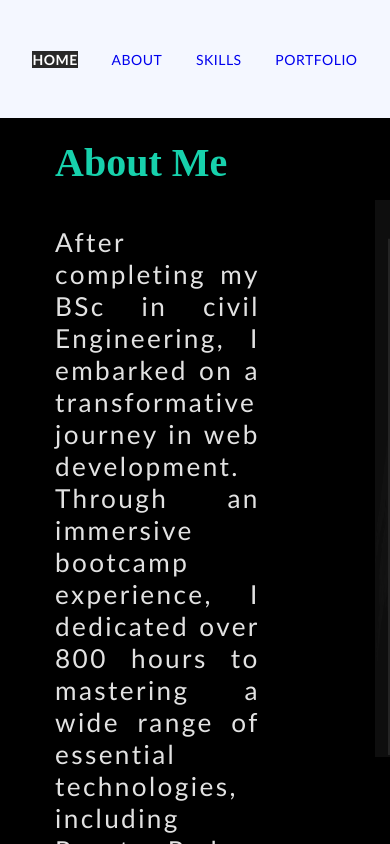
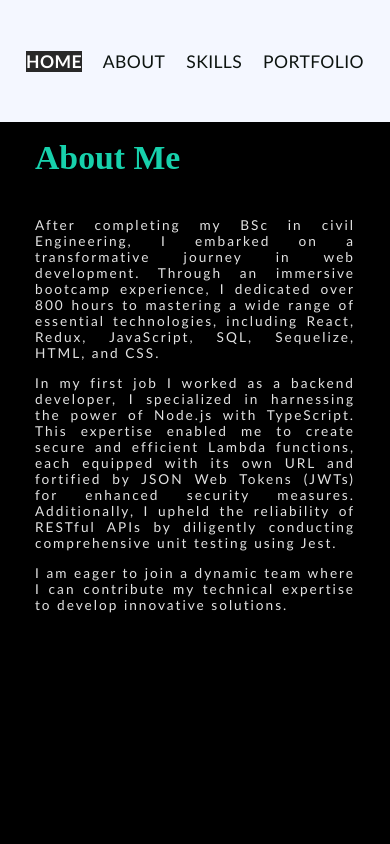
Before and after one commit to AlejoMl1/CV-React, a React (Create React App) app: page /aboutMe in a window 390 px wide. Built offline with nearby package versions, Linux system fonts and the light colour scheme.

Commit message:
about me is now responsive

```diff
--- a/src/components/AboutMe/AboutMe.module.scss
+++ b/src/components/AboutMe/AboutMe.module.scss
@@ -1,12 +1,13 @@
+
+
 .about {
     width: 100%;
     height: 100vh;
+    overflow-y: auto;
     box-sizing: border-box;
     display: flex;
     align-items: center;
     justify-content: space-between;
-    /* padding: 50px 5% 0px 5%; */
-    overflow: hidden;
     background-color: black;
 }
 
@@ -16,22 +17,23 @@
     height: 100%;
     padding-right: 55px;
     padding-left: 55px;
-    padding-top: min(350px,33vh);
+    padding-top: min(290px,30vh);
 }
 
 .about-text h1 {
-    font-size: min(6vh,40px);
+    font-size: min(2.8vw,35px);
+    // font-size: min(26px,2vw);
     color: #17d1ac;
     font-family: Poppins;
 }
 
 /* Weight is if font is more or less bold.
 Size is height of font... */
-.about-text h2 {
-    font-size: 2.2rem;
-    color: #ffffffff;
-    font-weight: 400;
-}
+// .about-text h2 {
+//     font-size:min(4vw,30px);
+//     color: #ffffffff;
+//     font-weight: 400;
+// }
 
 .about-text h1,
 h2 {
@@ -40,12 +42,12 @@ h2 {
 }
 
 .about-general{
-    margin-top: min(40px,7vh);
+    margin-top: min(55px,4.5vw);
 }
 
 
 .about-general p {
-    font-size: max(20px,3.1vh);
+    font-size: min(26px,2vw);
     color: rgba(251, 251, 251, 0.90);
     letter-spacing: 2.4px;
     text-align: justify;
@@ -80,3 +82,4 @@ h2 {
     padding-left: 60px;
 
 }
+@import './AboutMeSmall.module.scss';
--- /dev/null
+++ b/src/components/AboutMe/AboutMeSmall.module.scss
@@ -0,0 +1,61 @@
+@media only screen and (max-width: 767px) {
+
+.about {
+    width: 100vw;
+    height: 100vh;
+    box-sizing: border-box;
+    display: flex;
+    align-items: center;
+    justify-content:center;
+    /* padding: 50px 5% 0px 5%; */
+    // overflow: hidden;
+    background-color: black;
+}
+
+.about-text {
+    font-family: 'Gill Sans', 'Gill Sans MT', Calibri, 'Trebuchet MS', sans-serif;
+    padding-right: 35px;
+    padding-left: 35px;
+    padding-top: min(350px,33vh);
+    width: 100%;
+}
+
+.about-text h1 {
+    font-size: min(4vh,40px);
+    color: #17d1ac;
+    font-family: Poppins;
+}
+
+
+.about-general{
+    margin-top: min(40px,5vh);
+    padding: 0;
+
+}
+
+
+.about-general p {
+    font-size: min(15px,3.5vw);
+    color: rgba(251, 251, 251, 0.90);
+    letter-spacing: 2px;
+    text-align: justify;
+    text-justify: inter-word;
+}
+
+.first-p{
+    padding-top: 700px;
+}
+
+.about-text-movil {
+    display: none;
+}
+
+.about-model {
+    display: none;
+
+}
+
+.about-model img {
+    display: none;
+}
+}
--- a/src/components/FirstSection/FirstSectionSmall.module.scss
+++ b/src/components/FirstSection/FirstSectionSmall.module.scss
@@ -29,7 +29,6 @@
     align-self: center;
     grid-template-rows: repeat;
     overflow: hidden;
-
     /* !* to practice transform */
     /* https://www.youtube.com/watch?v=rzD-cPhq02E */
     /* the first argument is the X direction and the second the Y direction */
@@ -51,10 +50,7 @@
     grid-column: 2/3;
     grid-row: 4/8;
     overflow: hidden;
-
   }
-
-
 
   .name_right {
     display: none;
--- a/src/components/Header/Header.module.scss
+++ b/src/components/Header/Header.module.scss
@@ -1,4 +1,3 @@
-@import './HeaderSmall.module.scss';
 
 @media only screen and (min-width: 768px) {
     ul {
@@ -37,7 +36,6 @@
         padding: 10px 15px;
         color: #6c707c;
         font-size: 12px;
-
     }
 
     .lang {
@@ -97,6 +95,5 @@
         color: #ffffffff !important;
         font-weight: 600;
     }
-
-
 }
+@import './HeaderSmall.module.scss';
--- a/src/components/Header/HeaderSmall.module.scss
+++ b/src/components/Header/HeaderSmall.module.scss
@@ -1,51 +1,43 @@
 @media only screen and (max-width: 767px) {
-
     ul {
         list-style: none;
+
     }
 
     a {
         text-decoration: none;
+        color: #0d1410 ;
+        font-weight: 500;
     }
     .main {
         display: flex;
-        letter-spacing: 0.5px;
+        letter-spacing: 0.4px;
         font-family: 'Gill Sans', 'Gill Sans MT', Calibri, 'Trebuchet MS', sans-serif;
         position: fixed;
         top: 0;
         left: 0;
         width: 100vw;
-        // box-sizing: border-box;
-        // padding: 10px 50px;
-        // margin: 0 20px;
         background-color: #f4f7ff;
         box-shadow: 2px 2px 12px rgba(0, 0, 0, 0.05);
         /* If two positioned elements overlap without a z-index specified, the element positioned last in the HTML code will be shown on top.  */
         z-index: 1;
-        // border: blue solid 1px;
     }
 
     .menu{
         display:flex;
-        flex:row;
-        // border: rgb(73, 169, 191) solid 1px;
-        // flex-wrap: wrap;
+        // flex:row;
         justify-content: space-around;
         align-items: center;
         width:100%;
         margin:6vh 4vw;
         font-weight: 200;
         padding: 0;
+
         li {
-            // padding: 10px 15px;
-            color: #6c707c;
-            font-size: 14px;
+            font-size: 4.5vw;
             text-transform: uppercase;
-            // border: rgb(255, 0, 187) solid 1px;
         }
-
     }
-
     .lang {
         display:none;
     }
@@ -57,12 +49,6 @@
     .toggle {
         display: none;
     }
-
-    // .menu li a:hover {
-    //     background-color: #292929;
-    //     color: #ffffffff !important;
-    //     font-weight: 600;
-    // }
 
     .home-true{
         background-color: #292929;
```
